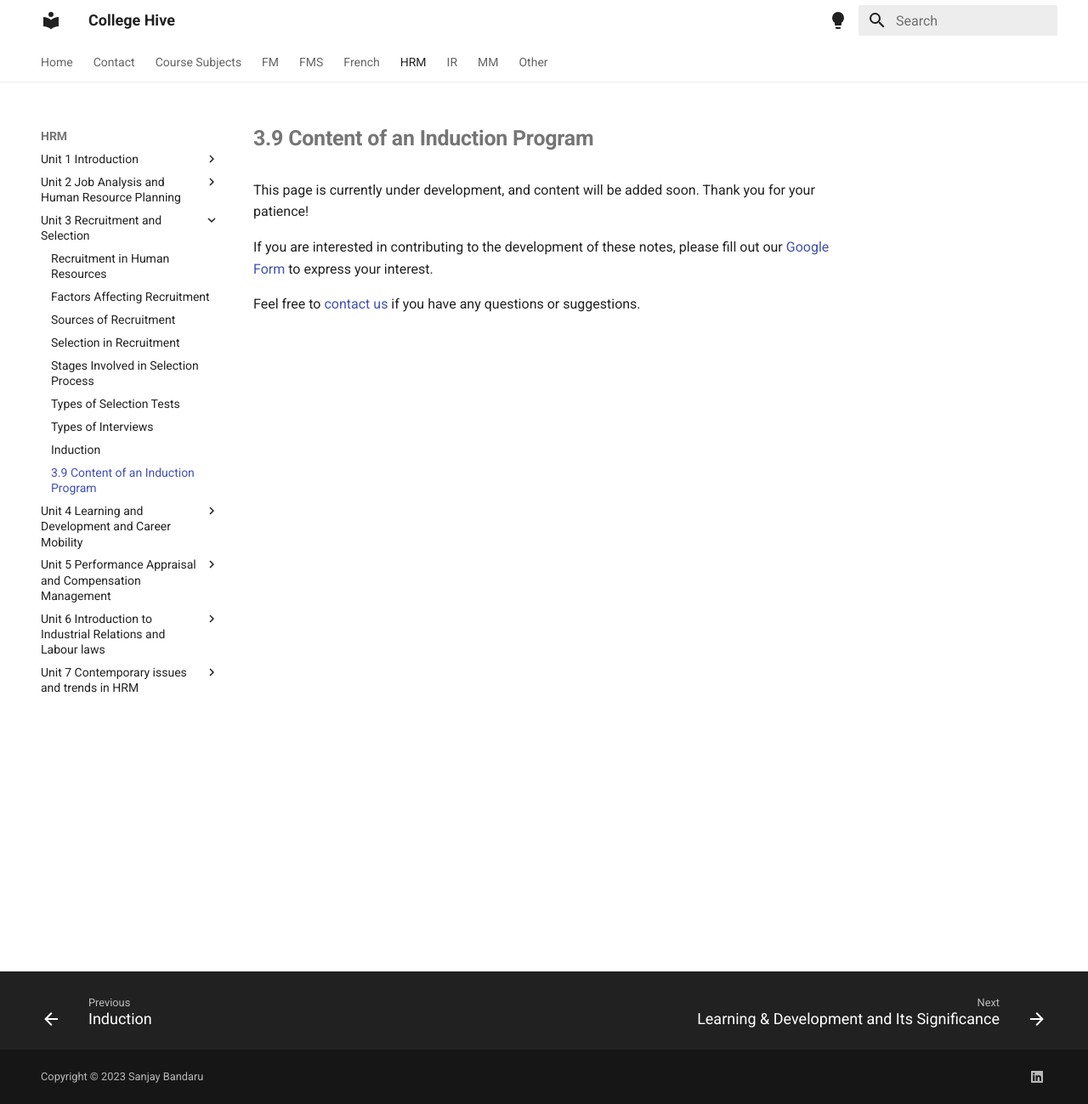
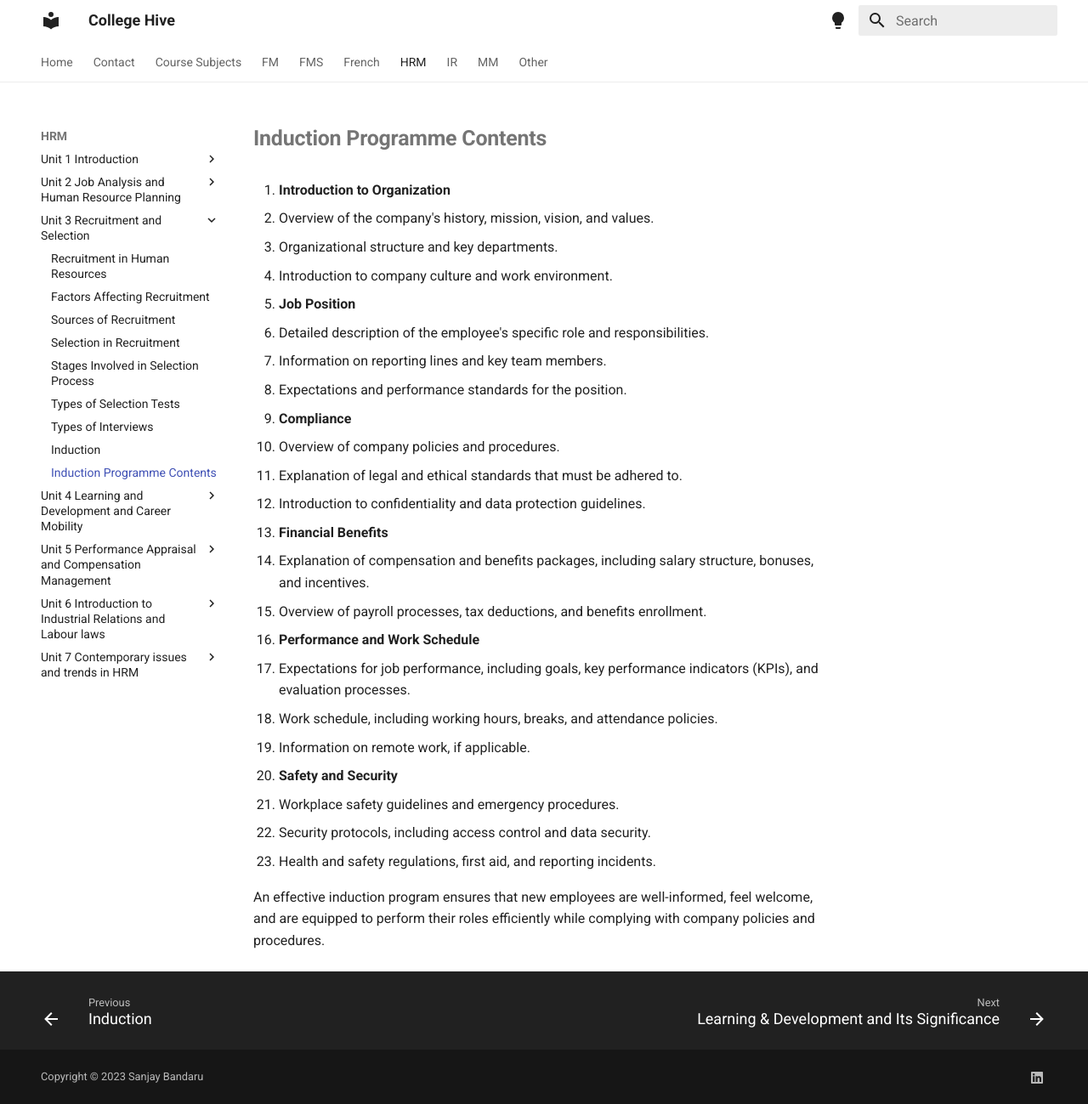
Before and after one commit to sanjay9583/Notesapp, an MkDocs documentation site: the page built from docs/HRM/Unit-3 Recruitment and Selection/3.9 Content of an Induction Program.md, in a window 1280 px wide and 1299 px high. Shown: the whole window at 85% size. Built offline with MkDocs 1.6.1 and Material for MkDocs 9.7.7, drawn with Linux system fonts in a browser that asks for light colours.

Commit message:
HRM Done

```diff
--- a/docs/HRM/Unit-3 Recruitment and Selection/3.9 Content of an Induction Program.md
+++ b/docs/HRM/Unit-3 Recruitment and Selection/3.9 Content of an Induction Program.md
@@ -1,9 +1,32 @@
+# Induction Programme Contents
 
+1. **Introduction to Organization**
+   - Overview of the company's history, mission, vision, and values.
+   - Organizational structure and key departments.
+   - Introduction to company culture and work environment.
 
-This page is currently under development, and content will be added soon. Thank you for your patience!
+2. **Job Position**
+   - Detailed description of the employee's specific role and responsibilities.
+   - Information on reporting lines and key team members.
+   - Expectations and performance standards for the position.
 
-If you are interested in contributing to the development of these notes, please fill out our [Google Form](https://forms.gle/bhYV5PZjsjVnrcWZ9) to express your interest.
+3. **Compliance**
+   - Overview of company policies and procedures.
+   - Explanation of legal and ethical standards that must be adhered to.
+   - Introduction to confidentiality and data protection guidelines.
 
-Feel free to [contact us](mailto:bandaru.sanjay@bba.christuniversity.in) if you have any questions or suggestions.
+4. **Financial Benefits**
+   - Explanation of compensation and benefits packages, including salary structure, bonuses, and incentives.
+   - Overview of payroll processes, tax deductions, and benefits enrollment.
 
-<!-- You can add more details or sections as needed -->
+5. **Performance and Work Schedule**
+   - Expectations for job performance, including goals, key performance indicators (KPIs), and evaluation processes.
+   - Work schedule, including working hours, breaks, and attendance policies.
+   - Information on remote work, if applicable.
+
+6. **Safety and Security**
+   - Workplace safety guidelines and emergency procedures.
+   - Security protocols, including access control and data security.
+   - Health and safety regulations, first aid, and reporting incidents.
+
+An effective induction program ensures that new employees are well-informed, feel welcome, and are equipped to perform their roles efficiently while complying with company policies and procedures.
```
Also changed, not shown: docs/HRM/Unit-3 Recruitment and Selection/3.8 Meaning and Benefits of Induction.md (+19 -2 lines).
